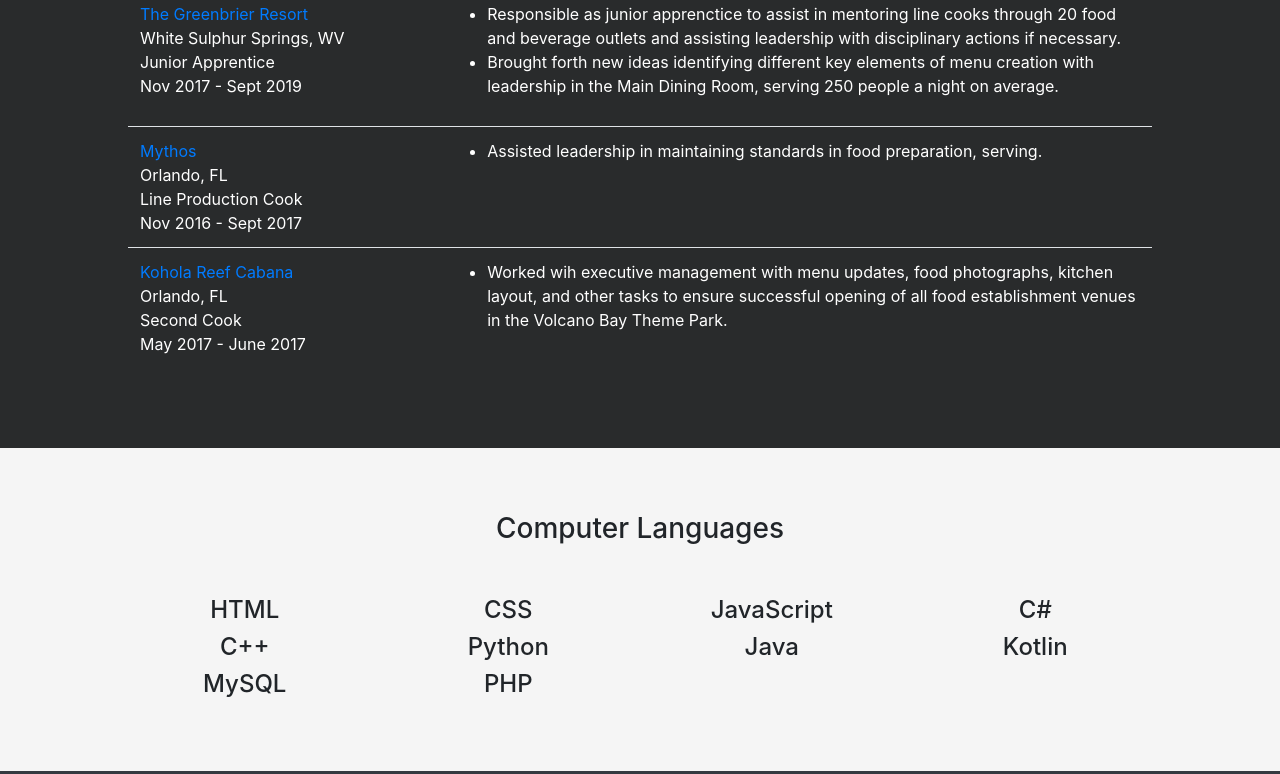
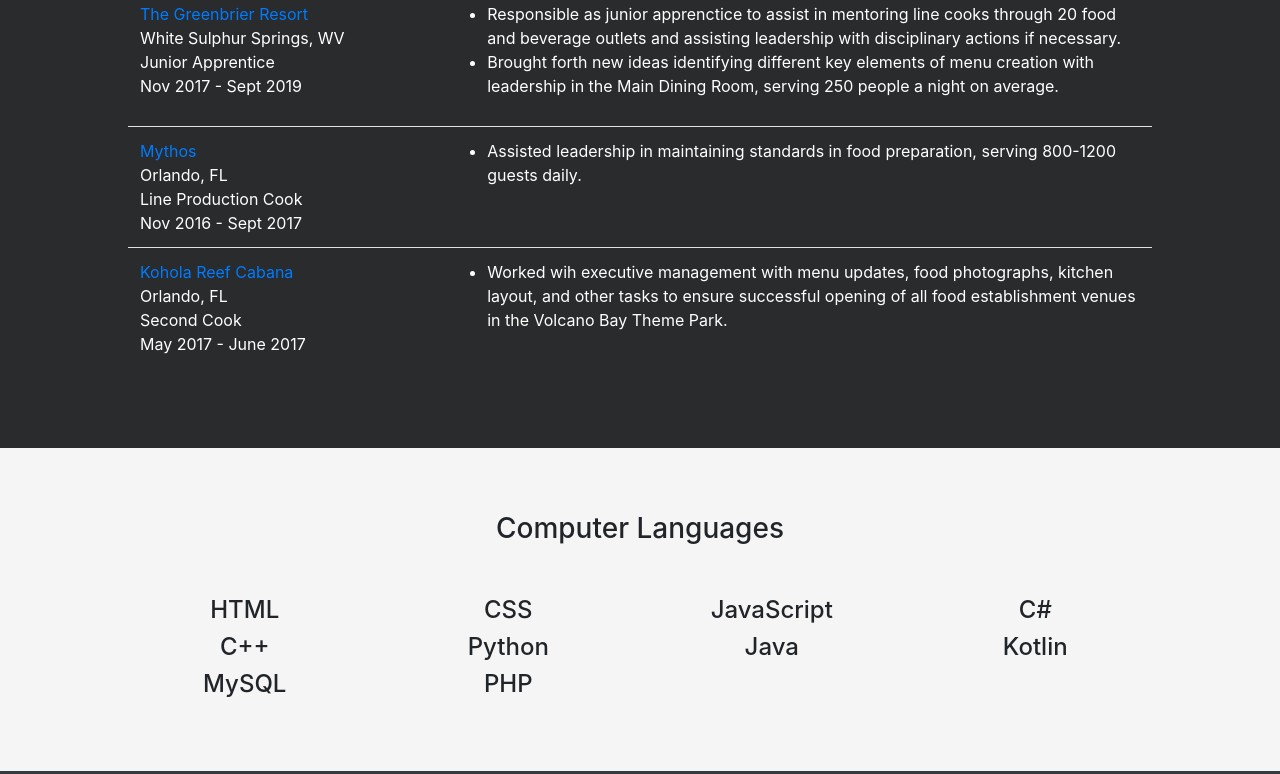
Before and after one commit to dwernz/cv, a plain HTML site: page index.html in a window 1280 px wide. Shown: the part 1340-2114 px from the top of the page. Drawn offline with nearby package versions, Linux system fonts and the light colour scheme.

Commit message:
Update index.html

```diff
--- a/index.html
+++ b/index.html
@@ -112,7 +112,7 @@
                         </td>
                         <td>
                             <ul>
-                                <li>Assisted leadership in maintaining standards in food preparation, serving.</li>
+                                <li>Assisted leadership in maintaining standards in food preparation, serving 800-1200 guests daily.</li>
                             </ul>
                         </td>
 
```
